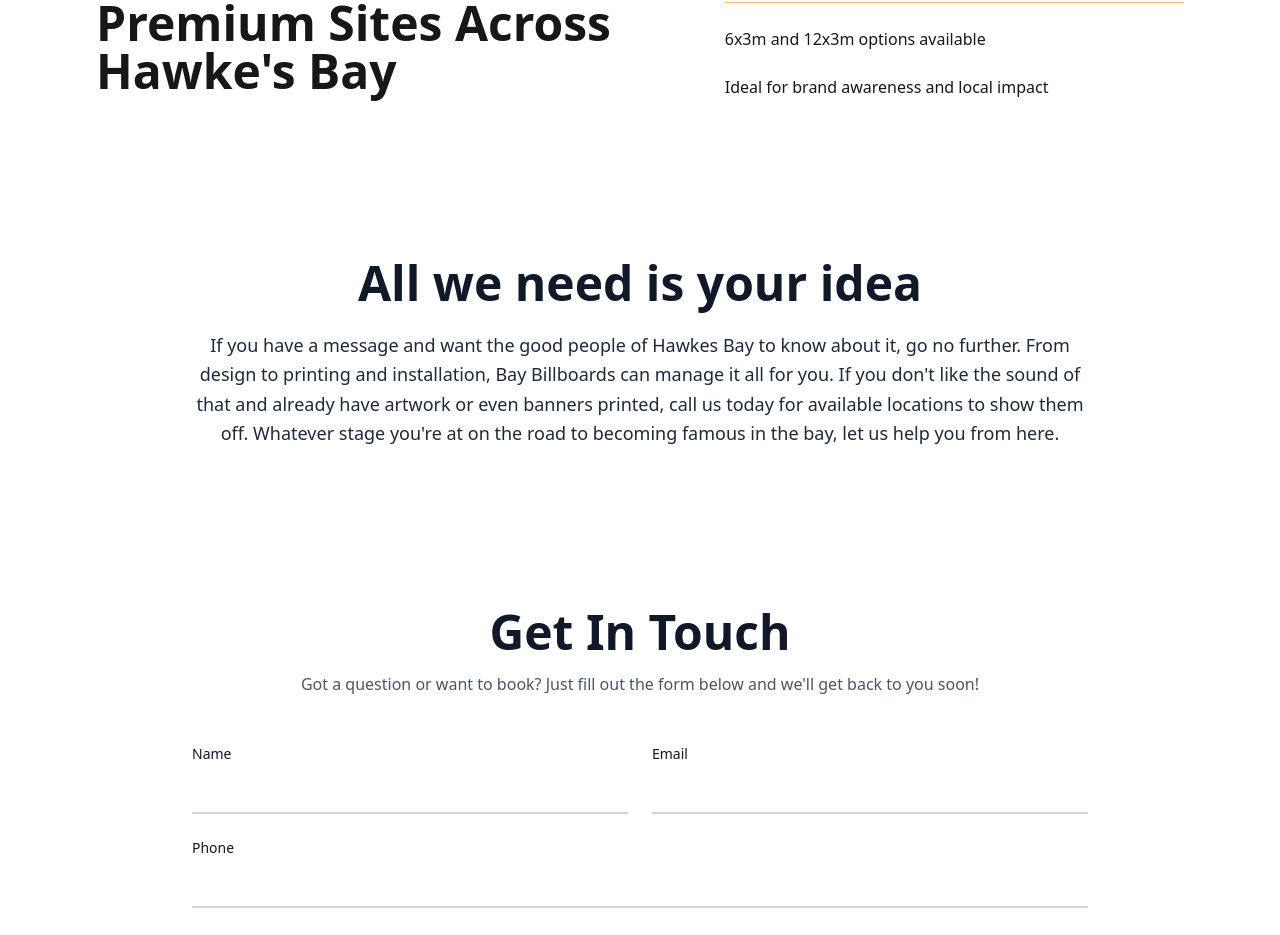
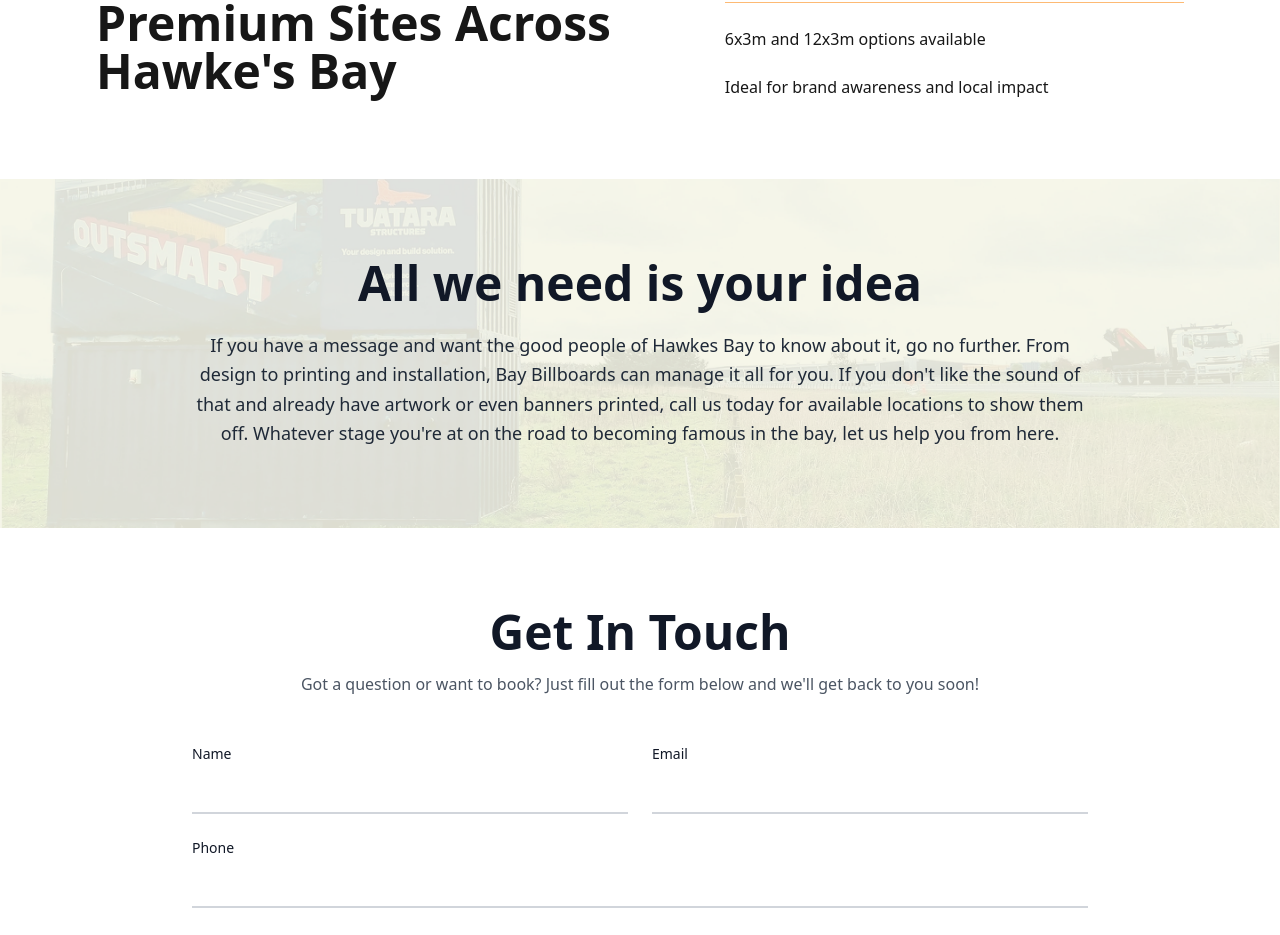
Before and after one commit to ramki0202/baybillboards, a Next.js app: page / in a window 1280 px wide. Shown: the part 1738-2673 px from the top of the page. Built offline with nearby package versions, Linux system fonts and the light colour scheme.

Commit message:
Update CallToActionSection background image and add global font styles

```diff
--- a/app/globals.css
+++ b/app/globals.css
@@ -1,6 +1,12 @@
 @tailwind base;
 @tailwind components;
 @tailwind utilities;
+
+@layer base {
+  body {
+    font-family: "Segoe UI", Tahoma, Geneva, Verdana, sans-serif;
+  }
+}
 
 /* Custom global styles */
 * {
--- a/components/CallToActionSection.tsx
+++ b/components/CallToActionSection.tsx
@@ -4,9 +4,9 @@
   return (
     <section
       className="py-20 px-6 relative overflow-hidden bg-cover bg-center"
-      style={{ backgroundImage: "url(/image/Frame 32.png)" }}
+      style={{ backgroundImage: "url(/image/bay-bg-yellow.png)" }}
     >
-      <div className="absolute inset-0 bg-white/70"></div>
+      <div className="absolute inset-0 "></div>
       <div className="max-w-4xl mx-auto text-center relative z-10">
         <h2 className="text-4xl md:text-5xl font-bold mb-6">
           All we need is your idea
```
Also changed, not shown: public/image/bay-bg-yellow.png (added).
